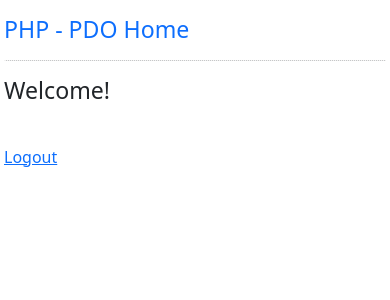
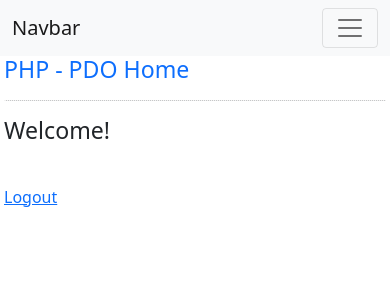
Before and after one commit to FabianDaniel00/BizKod, a PHP site: page /BizKod/home.php in a window 390 px wide. Shown: the top 300 px of the page. Run offline with PHP 8.4, Linux system fonts and the light colour scheme; the visitor is signed in with stand-in values (Sample User, id 1); data that the repository does not hold is empty.

Commit message:
responsive navbar

```diff
--- a/home.php
+++ b/home.php
@@ -23,9 +23,29 @@
 	<link rel="stylesheet" href="style/app.css">
 </head>
 <body>
-	<nav class="navbar navbar-default">
+	<nav class="navbar navbar-expand-md navbar-light bg-light">
 		<div class="container-fluid">
-			<!-- <a class="navbar-brand" href="https://sourcecodester.com">Sourcecodester</a> -->
+			<a class="navbar-brand" href="#">Navbar</a>
+			<button class="navbar-toggler" type="button" data-bs-toggle="collapse" data-bs-target="#navbar" aria-controls="navbar" aria-expanded="false" aria-label="Toggle navigation">
+				<span class="navbar-toggler-icon"></span>
+			</button>
+			<div class="collapse navbar-collapse" id="navbar">
+				<ul class="navbar-nav me-auto mb-2 mb-md-0">
+					<li class="nav-item">
+						<a class="nav-link active" aria-current="page" href="#">Home</a>
+					</li>
+					<li class="nav-item">
+						<a class="nav-link" href="#">Link</a>
+					</li>
+					<li class="nav-item">
+						<a class="nav-link disabled" href="#" tabindex="-1" aria-disabled="true">Disabled</a>
+					</li>
+				</ul>
+				<form class="d-flex">
+					<input class="form-control me-2" type="search" placeholder="Search" aria-label="Search">
+					<button class="btn btn-outline-success" type="submit">Search</button>
+				</form>
+			</div>
 		</div>
 	</nav>
 
@@ -45,6 +65,7 @@
 				<div class="msg d-none">
 					<div class="alert alert-<?php echo $alert["type"] ?>">
 						<?php echo $alert["content"] ?>
+						<button><i class="fa-solid fa-xmark"></i></button>
 					</div>
 				</div>
 
--- a/index.php
+++ b/index.php
@@ -33,6 +33,7 @@
 				<div class="msg d-none">
 					<div class="alert alert-<?php echo $alert["type"] ?>">
 						<?php echo $alert["content"] ?>
+						<button><i class="fa-solid fa-xmark"></i></button>
 					</div>
 				</div>
 
--- a/js/app.js
+++ b/js/app.js
@@ -1,7 +1,7 @@
-window.onload = () => {
+window.addEventListener('load', () => {
 	formLoading();
 	clearAlert();
-}
+});
 
 const formLoading = () => {
 	document.querySelectorAll('form').forEach(form => {
@@ -24,8 +24,13 @@ const clearAlert = () => {
 			}
 		}
 
-		setTimeout(() => {
+		const timer = setTimeout(() => {
 			alert.classList.add('slide-out');
 		}, alert.classList.contains('alert-info') ? 5000 : 20000);
+
+		alert.querySelector('button').onclick = () => {
+			clearTimeout(timer);
+			alert.classList.add('slide-out');
+		};
 	});
 }
--- a/login_query.php
+++ b/login_query.php
@@ -17,7 +17,7 @@
 			if ($query->rowCount() > 0 && password_verify($plain_password, $user["password"])) {
 				if (!$user["is_verified"]) {
 					$_SESSION["alert"] = [
-						"content" => "You need to verify your email to login.",
+						"content" => "You need to verify your email to login. Check your emails.",
 						"type" => "danger",
 					];
 					$_SESSION["inputs"]["email"] = $email;
--- a/registration.php
+++ b/registration.php
@@ -32,6 +32,7 @@
 				<div class="msg d-none">
 					<div class="alert alert-<?php echo $alert["type"] ?>">
 						<?php echo $alert["content"] ?>
+						<button><i class="fa-solid fa-xmark"></i></button>
 					</div>
 				</div>
 
--- a/reset_password.php
+++ b/reset_password.php
@@ -33,6 +33,7 @@
 				<div class="msg d-none">
 					<div class="alert alert-<?php echo $alert["type"] ?>">
 						<?php echo $alert["content"] ?>
+						<button><i class="fa-solid fa-xmark"></i></button>
 					</div>
 				</div>
 
--- a/send_reset_password.php
+++ b/send_reset_password.php
@@ -33,6 +33,7 @@
 				<div class="msg d-none">
 					<div class="alert alert-<?php echo $alert["type"] ?>">
 						<?php echo $alert["content"] ?>
+						<button><i class="fa-solid fa-xmark"></i></button>
 					</div>
 				</div>
 
@@ -50,7 +51,7 @@
 				<hr style="border-top: 1px groovy #000;">
 
 				<div class="form-group mb-3">
-					<label class="form-label">Email</label>
+					<label class="form-label">Your Email</label>
 					<input type="email" class="form-control" name="email" placeholder="example@email.com" value="<?php echo $has_inputs ? $inputs["email"] : ""; ?>" required />
 				</div>
 
--- a/style/app.css
+++ b/style/app.css
@@ -18,7 +18,7 @@ body {
     -webkit-transform: translateX(0);
             transform: translateX(0);
     opacity: .9;
-    height: 58px;
+    height: 74px;
   }
 }
 
@@ -33,7 +33,7 @@ body {
     -webkit-transform: translateX(0);
             transform: translateX(0);
     opacity: .9;
-    height: 58px;
+    height: 74px;
   }
 }
 
@@ -47,7 +47,7 @@ body {
     -webkit-transform: translateX(0);
             transform: translateX(0);
     opacity: .9;
-    height: 58px;
+    height: 74px;
   }
   to {
     -webkit-transform: translateX(100%);
@@ -62,7 +62,7 @@ body {
     -webkit-transform: translateX(0);
             transform: translateX(0);
     opacity: .9;
-    height: 58px;
+    height: 74px;
   }
   to {
     -webkit-transform: translateX(100%);
@@ -71,4 +71,22 @@ body {
     height: 0;
   }
 }
+
+button {
+  border: 0;
+  background: transparent;
+}
+
+.alert {
+  padding-right: 40px;
+  position: relative;
+}
+
+.alert button {
+  position: absolute;
+  top: 50%;
+  right: 16px;
+  -webkit-transform: translateY(-50%);
+          transform: translateY(-50%);
+}
 /*# sourceMappingURL=app.css.map */
--- a/style/app.scss
+++ b/style/app.scss
@@ -15,7 +15,7 @@ body {
   to {
     transform: translateX(0);
     opacity: .9;
-    height: 58px;
+    height: 74px;
   }
 }
 
@@ -27,7 +27,7 @@ body {
   from {
     transform: translateX(0);
     opacity: .9;
-    height: 58px;
+    height: 74px;
   }
   to {
     transform: translateX(100%);
@@ -35,3 +35,19 @@ body {
     height: 0;
   }
 }
+
+button {
+  border: 0;
+  background: transparent;
+}
+
+.alert {
+  padding-right: 40px;
+  position: relative;
+  button {
+    position: absolute;
+    top: 50%;
+    right: 16px;
+    transform: translateY(-50%);
+  }
+}
```
Also changed, not shown: 1 other file.
